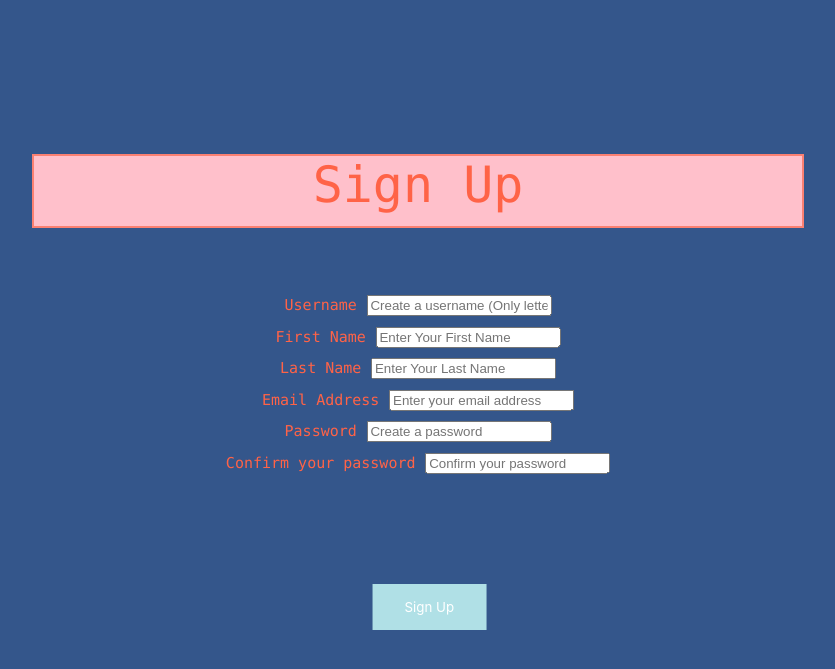
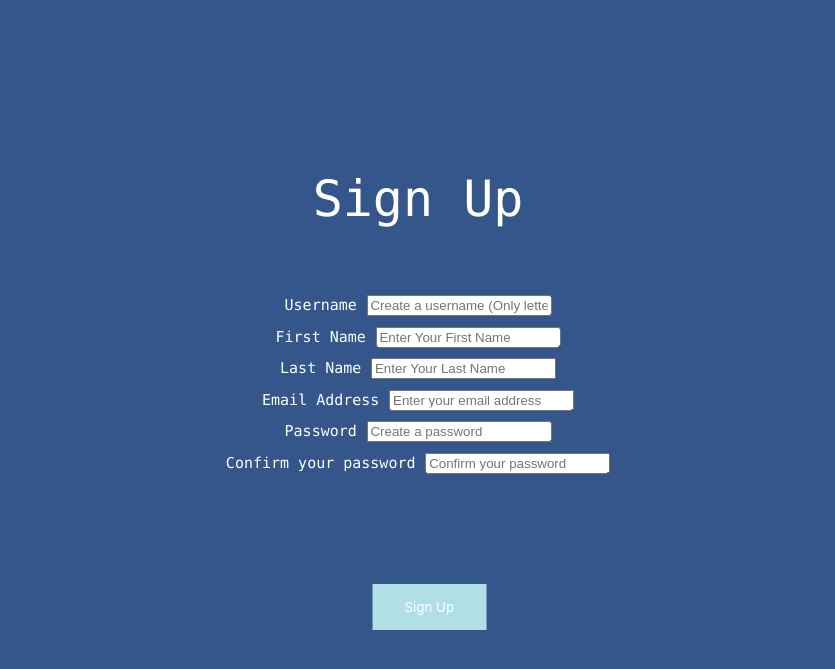
Before and after one commit to anhluunguyen3113/Boilermake_2022, a Django app: page /signup in a window 1280 px wide. Shown: the top 669 px of the page, without its empty margins (222-1057 px from the left). Run offline with Django 4.2, Linux system fonts and the light colour scheme.

Commit message:
Update signup.html

```diff
--- a/Hackathon2022/templates/authentication/signup.html
+++ b/Hackathon2022/templates/authentication/signup.html
@@ -5,9 +5,8 @@
     <title>Title</title>
     <style>
         h3{
-        color:Tomato;
-        background-color: pink;
-        border: 2px solid salmon;
+        color:white;
+
         position: absolute;
         top: 50%; left: 50%;
         transform: translateX(-50%) translateY(-400%);
@@ -72,7 +71,7 @@
 
         label {
         cursor: pointer;
-        color: Tomato;
+        color: white;
         font-family: Lucida Console, monospace;
         font-size:15px;
         font-weight:normal;
```
